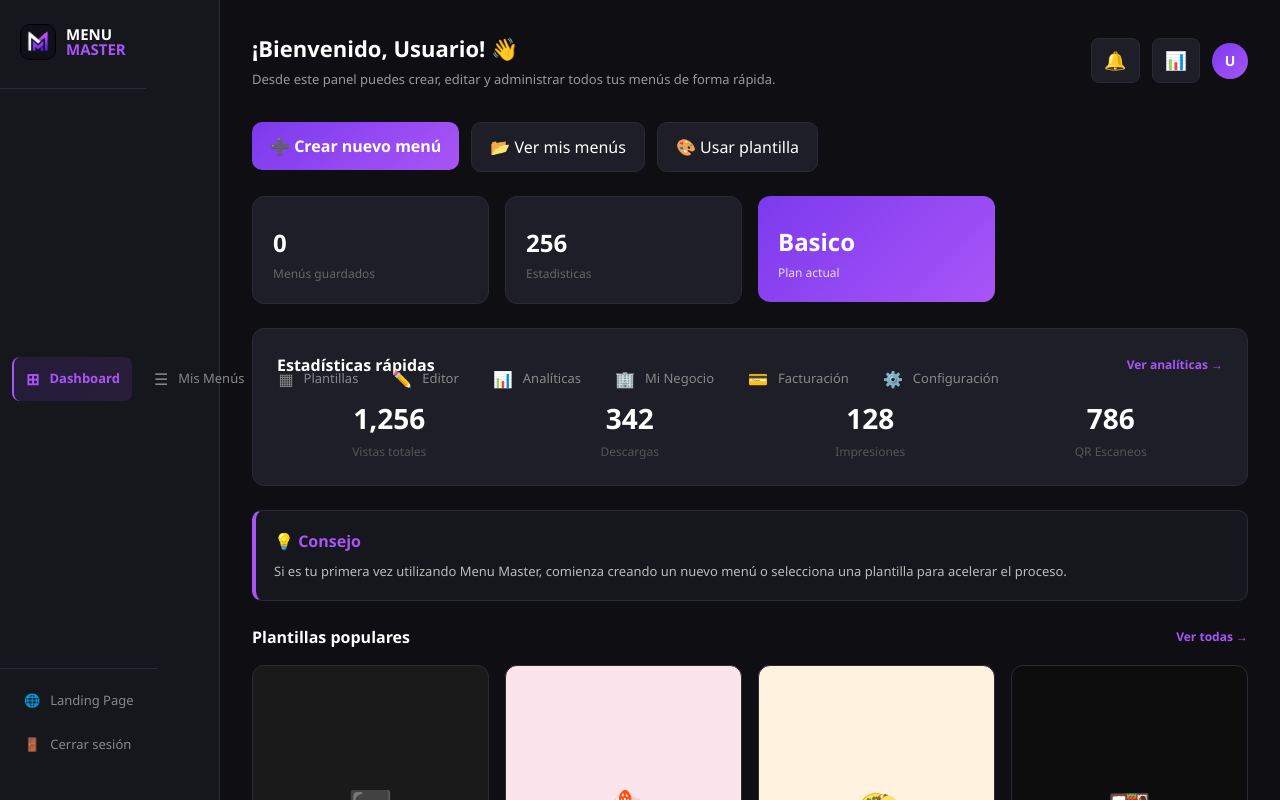
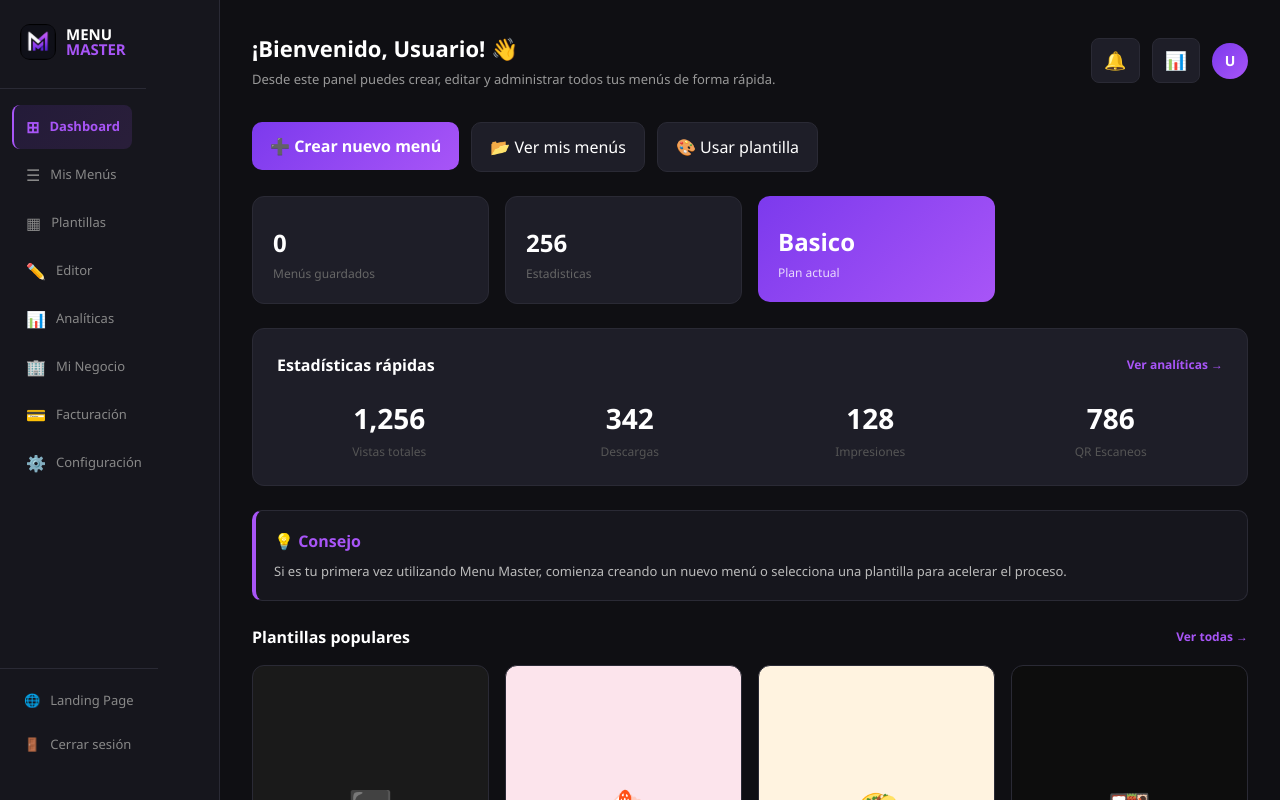
Before and after one commit to IRVINISAEL/EDITOR-MENU, a Next.js app in the folder menu-front/menus-app/: page / in a window 1280 px wide. Shown: the top 800 px of the page. Built offline with nearby package versions, Linux system fonts and the light colour scheme; no server answers.

Commit message:
fix(dashboard): restaurar nav vertical en desktop

```diff
--- a/menu-front/menus-app/src/app/page.tsx
+++ b/menu-front/menus-app/src/app/page.tsx
@@ -82,11 +82,11 @@ export default function Dashboard() {
               flex: mobile ? "unset" : 1,
               padding: mobile ? "0 8px" : "16px 12px",
               display: "flex",
-              flexDirection: "row",
-              overflowX: "auto",
-              gap: mobile ? 4 : 8,
-              alignItems: "center",
-              whiteSpace: "nowrap",
+              flexDirection: mobile ? "row" : "column",
+              overflowX: mobile ? "auto" : "visible",
+              gap: mobile ? 4 : 4,
+              alignItems: mobile ? "center" : "flex-start",
+              whiteSpace: mobile ? "nowrap" : "normal",
             }}
           >
           {navItems.map((item) => (
```
